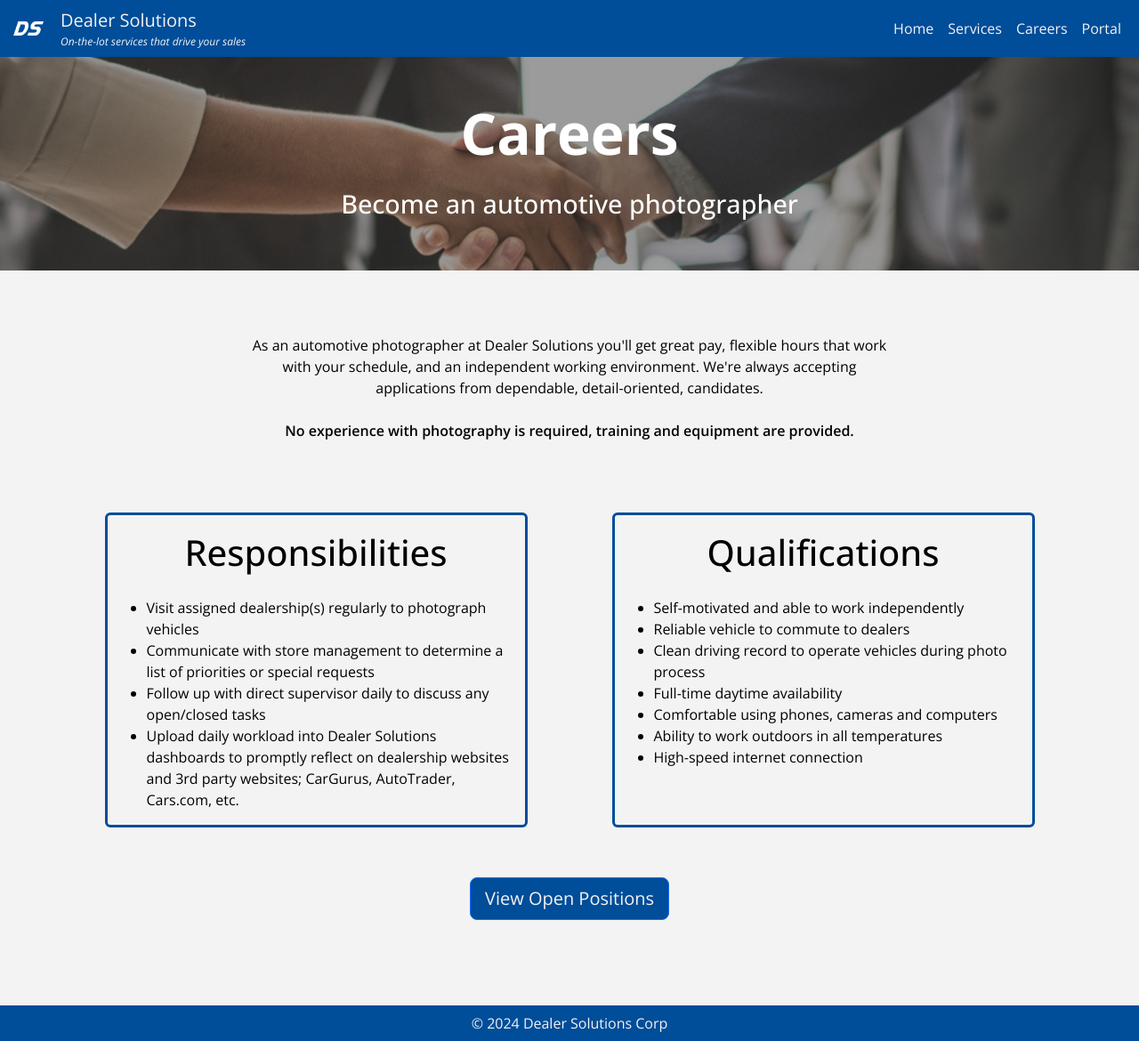
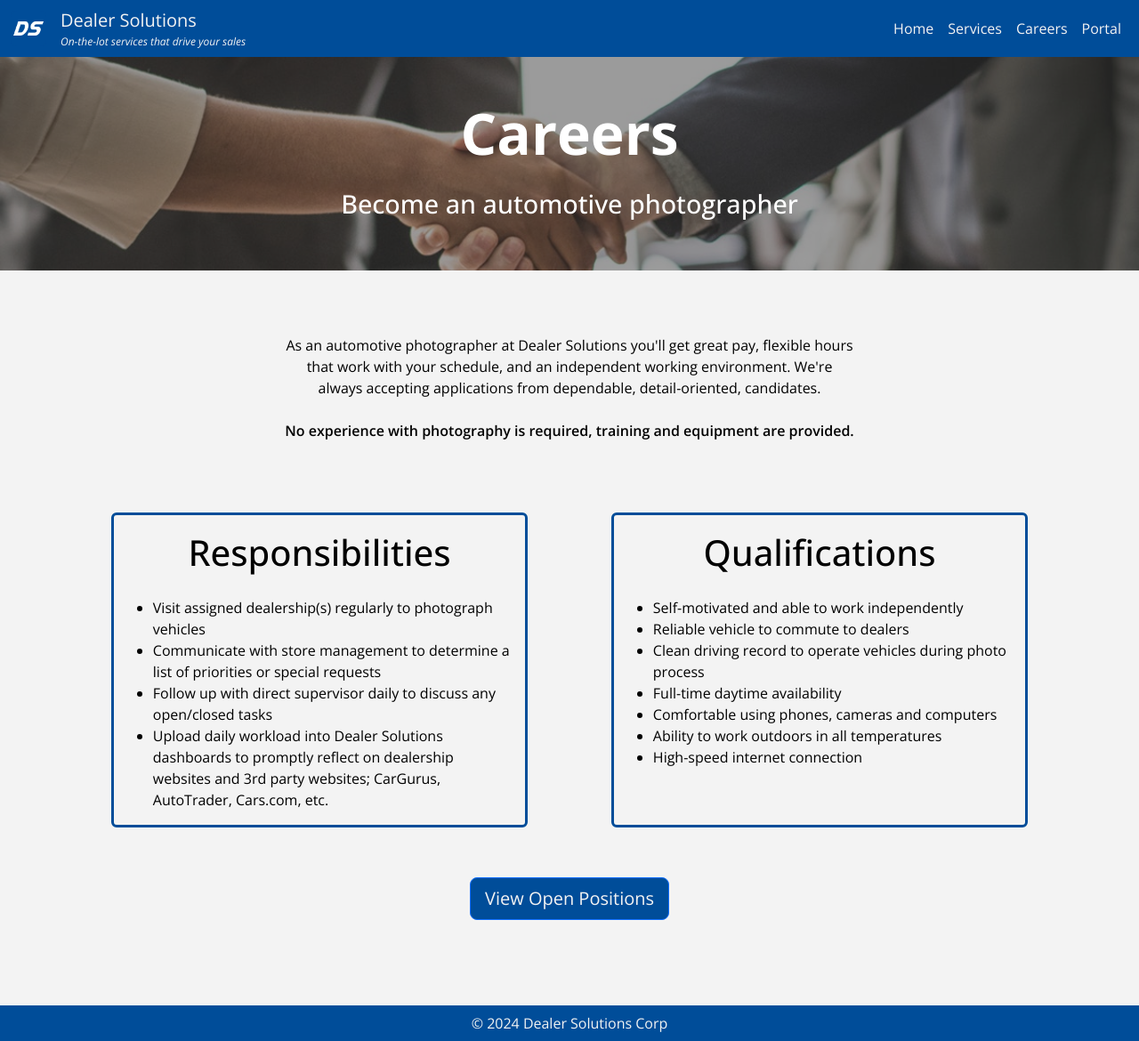
Before and after one commit to gstgeorge/dealerenvy-website, a Jekyll site: the page built from pages/careers.html, in a window 1280 px wide and 1170 px high. Shown: the whole window at 89% size. Built offline with Jekyll 4.4.1, drawn with Linux system fonts in a browser that asks for light colours.

Commit message:
update formatting on mobile

```diff
--- a/pages/careers.html
+++ b/pages/careers.html
@@ -9,26 +9,15 @@
 header:
     img: /assets/images/careers/header_handshake.png
     txt-color: "#ffffff"
-    txt-hide:
-
-meta:
-    title:
-    desc:
-    img:
-    type:
-
-includes:
-    css:
-    js:
 ---
 <div class="row justify-content-around my-5">
-    <div class="col-lg-8 text-center">
+    <div class="col-lg-7 text-center">
         <p>As an automotive photographer at Dealer Solutions you'll get great pay, flexible hours that work with your schedule, and an independent working environment. We're always accepting applications from dependable, detail-oriented, candidates.</p>
         <p class="fw-semibold">No experience with photography is required, training and equipment are provided.</p>
     </div>
 </div>
-<div class="row justify-content-around my-5">
-    <div class="col-lg-5 border border-3 rounded m-2">
+<div class="row justify-content-around my-5 px-2">
+    <div class="col-lg-5 border border-3 rounded my-2">
         <h1 class="text-center">Responsibilities</h1>
         <ul>
             <li>Visit assigned dealership(s) regularly to photograph vehicles</li>
@@ -37,7 +26,7 @@
             <li>Upload daily workload into Dealer Solutions dashboards to promptly reflect on dealership websites and 3rd party websites; CarGurus, AutoTrader, Cars.com, etc.</li>
         </ul>
     </div>
-    <div class="col-lg-5 border border-3 rounded m-2">
+    <div class="col-lg-5 border border-3 rounded my-2">
         <h1 class="text-center">Qualifications</h1>
         <ul>
             <li>Self-motivated and able to work independently</li>
```
